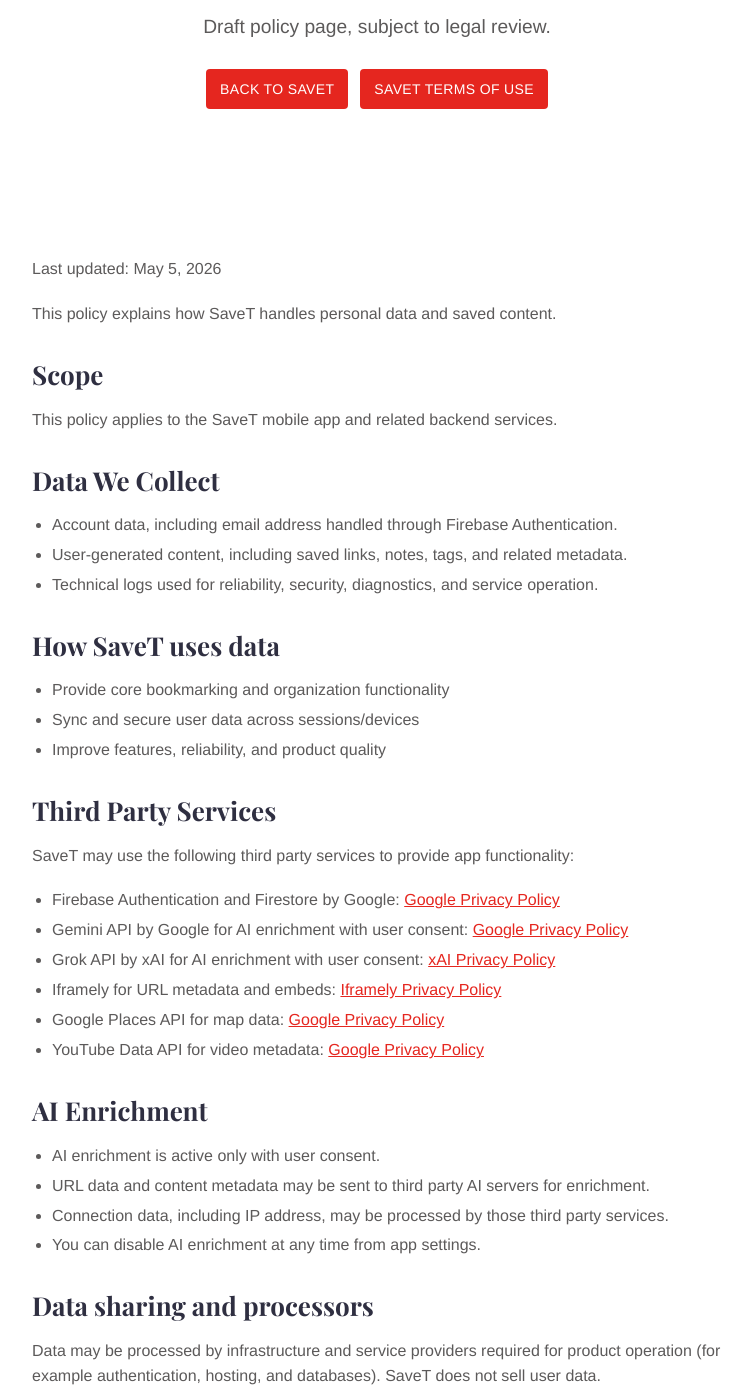
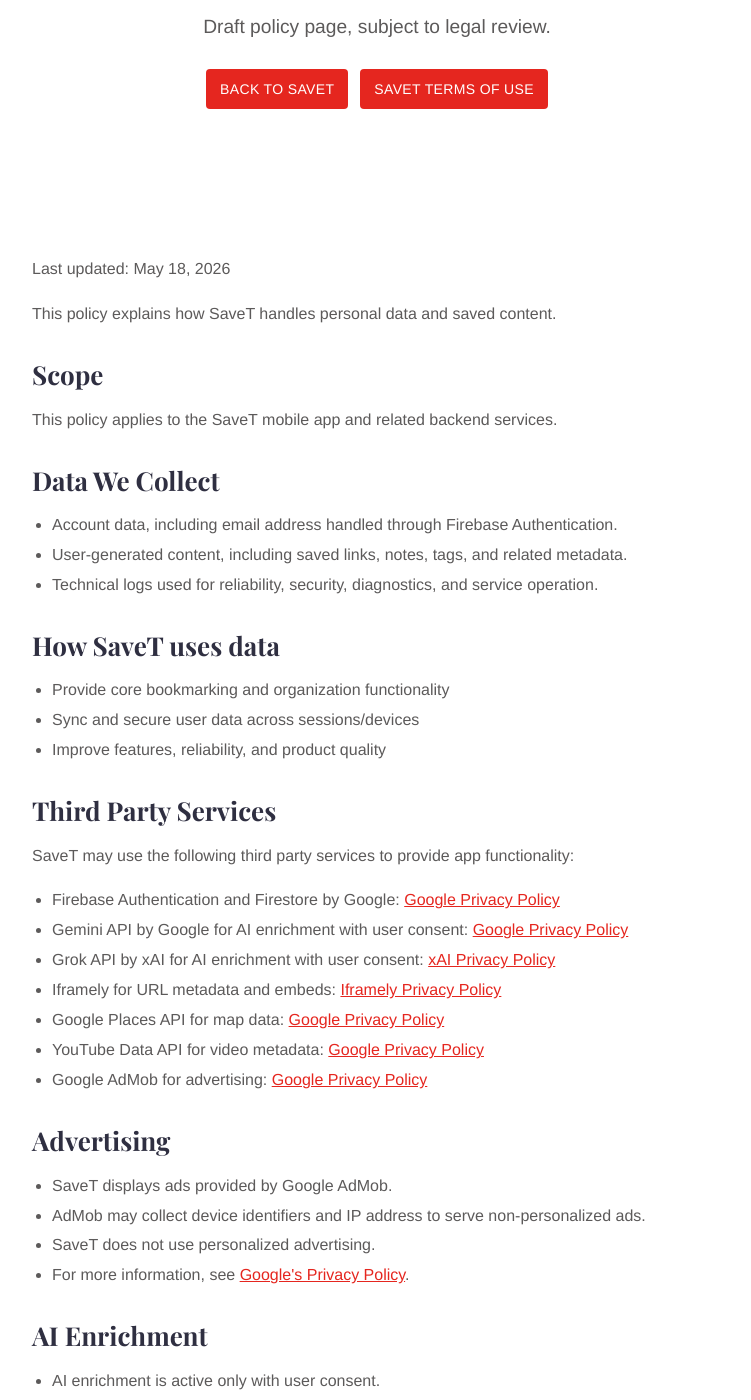
Before and after one commit to mgonnacrusht/mgonnacrusht.github.io, a Jekyll site: the page built from savet-legal-privacy.html, in a window 1280 px wide and 1400 px high, scrolled down 250 px. Shown: the whole window, without its empty margins (263-1014 px from the left). Built offline with Jekyll 4.4.1, drawn with Linux system fonts in a browser that asks for light colours.

Commit message:
Update savet-legal-privacy.html

```diff
--- a/savet-legal-privacy.html
+++ b/savet-legal-privacy.html
@@ -13,7 +13,7 @@
   url: "/savet/legal/terms/"
 ---
 
-<p>Last updated: May 5, 2026</p>
+<p>Last updated: May 18, 2026</p>
 
 <p>This policy explains how SaveT handles personal data and saved content.</p>
 
@@ -43,6 +43,15 @@
   <li>Iframely for URL metadata and embeds: <a href="https://iframely.com/privacy">Iframely Privacy Policy</a></li>
   <li>Google Places API for map data: <a href="https://policies.google.com/privacy">Google Privacy Policy</a></li>
   <li>YouTube Data API for video metadata: <a href="https://policies.google.com/privacy">Google Privacy Policy</a></li>
+  <li>Google AdMob for advertising: <a href="https://policies.google.com/privacy">Google Privacy Policy</a></li>
+</ul>
+
+<h2>Advertising</h2>
+<ul>
+  <li>SaveT displays ads provided by Google AdMob.</li>
+  <li>AdMob may collect device identifiers and IP address to serve non-personalized ads.</li>
+  <li>SaveT does not use personalized advertising.</li>
+  <li>For more information, see <a href="https://policies.google.com/privacy">Google's Privacy Policy</a>.</li>
 </ul>
 
 <h2>AI Enrichment</h2>
```
